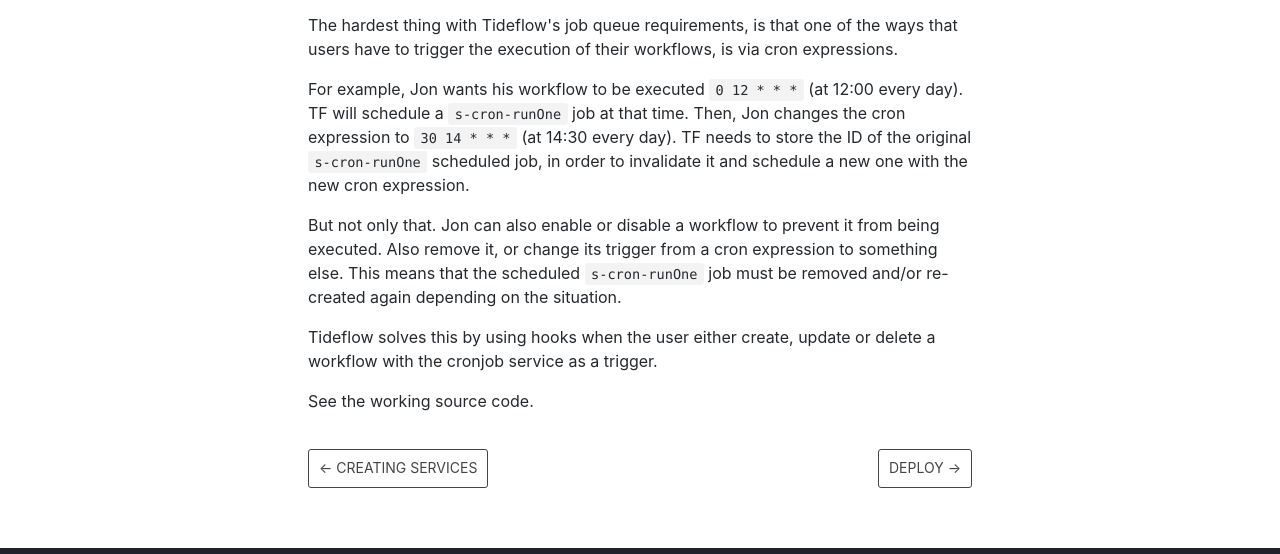
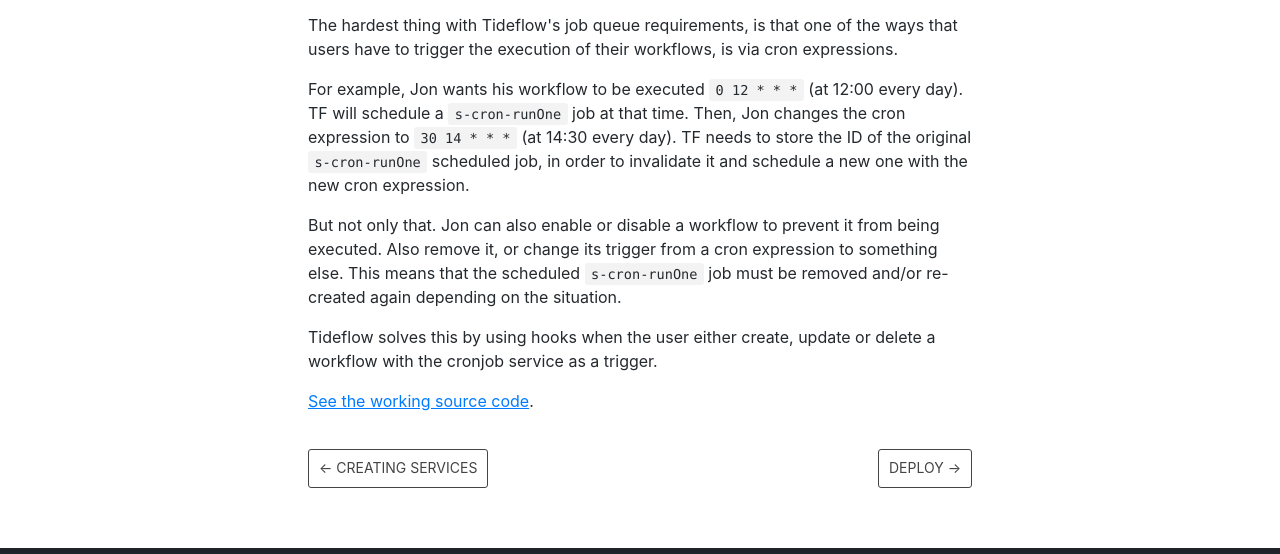
Before and after one commit to tideflow-io/tideflow-docs, a plain HTML site: page docs/jobs.html in a window 1280 px wide. Shown: the part 943-1497 px from the top of the page. Drawn offline with nearby package versions, Linux system fonts and the light colour scheme; a web font is replaced by a local one.

Commit message:
Deploy website
Deploy website version based on 739632eff6223c95e63b4e36775686565ca01ddf

```diff
--- a/docs/jobs.html
+++ b/docs/jobs.html
@@ -75,5 +75,5 @@
 <p>For example, Jon wants his workflow to be executed <code>0 12 * * *</code> (at 12:00 every day). TF will schedule a <code>s-cron-runOne</code> job at that time. Then, Jon changes the cron expression to <code>30 14 * * *</code> (at 14:30 every day). TF needs to store the ID of the original <code>s-cron-runOne</code> scheduled job, in order to invalidate it and schedule a new one with the new cron expression.</p>
 <p>But not only that. Jon can also enable or disable a workflow to prevent it from being executed. Also remove it, or change its trigger from a cron expression to something else. This means that the scheduled <code>s-cron-runOne</code> job must be removed and/or re-created again depending on the situation.</p>
 <p>Tideflow solves this by using hooks when the user either create, update or delete a workflow with the cronjob service as a trigger.</p>
-<p>See the working source code.</p>
+<p><a href="https://github.com/tideflow-io/tideflow/blob/e656c0fb62e89b2e66c3c59620375e686283b0a0/imports/services/cron/server/service.js#L42">See the working source code</a>.</p>
 </span></div></article></div><div class="docs-prevnext"><a class="docs-prev button" href="/docs/creating-services"><span class="arrow-prev">← </span><span>Creating Services</span></a><a class="docs-next button" href="/docs/deploying"><span>Deploy</span><span class="arrow-next"> →</span></a></div></div></div><nav class="onPageNav"></nav></div><footer class="nav-footer" id="footer"><section class="sitemap"><a href="/" class="nav-home"><img src="/img/tf_logo.png" alt="Tideflow.io" width="66" height="58"/></a><div><h5>Docs</h5><a href="/docs/en/introduction.html">Introduction</a><a href="/docs/en/developers.html">Developers guide</a></div><div><h5>Community</h5><a href="https://gitter.im/tideflow-io/community">Project Chat</a><a href="/docs/code-of-conduct">Code of Conduct</a></div><div><h5>More</h5><a href="https://tideflow.io">Homepage</a><a href="https://github.com/tideflow-io">GitHub</a><a class="github-button" href="https://github.com/tideflow-io/tideflow" data-icon="octicon-star" data-count-href="/facebook/docusaurus/stargazers" data-show-count="true" data-count-aria-label="# stargazers on GitHub" aria-label="Star this project on GitHub">Star</a></div></section><section class="copyright">Copyright © 2019 Tideflow.io &amp; its maintainers. Created by Jose Ramón Cid Constela</section></footer></div></body></html>
```
Also changed, not shown: docs/jobs/index.html (+1 -1 lines).
